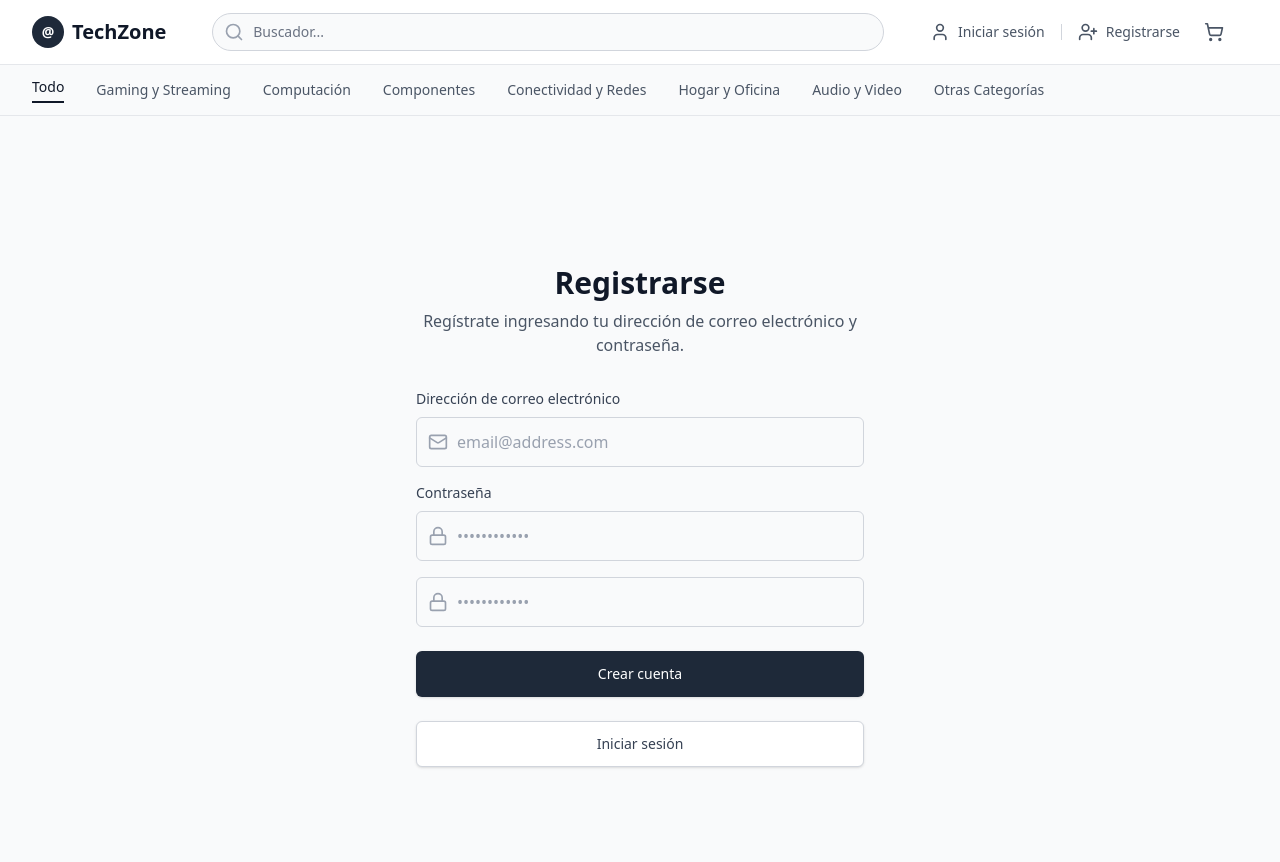
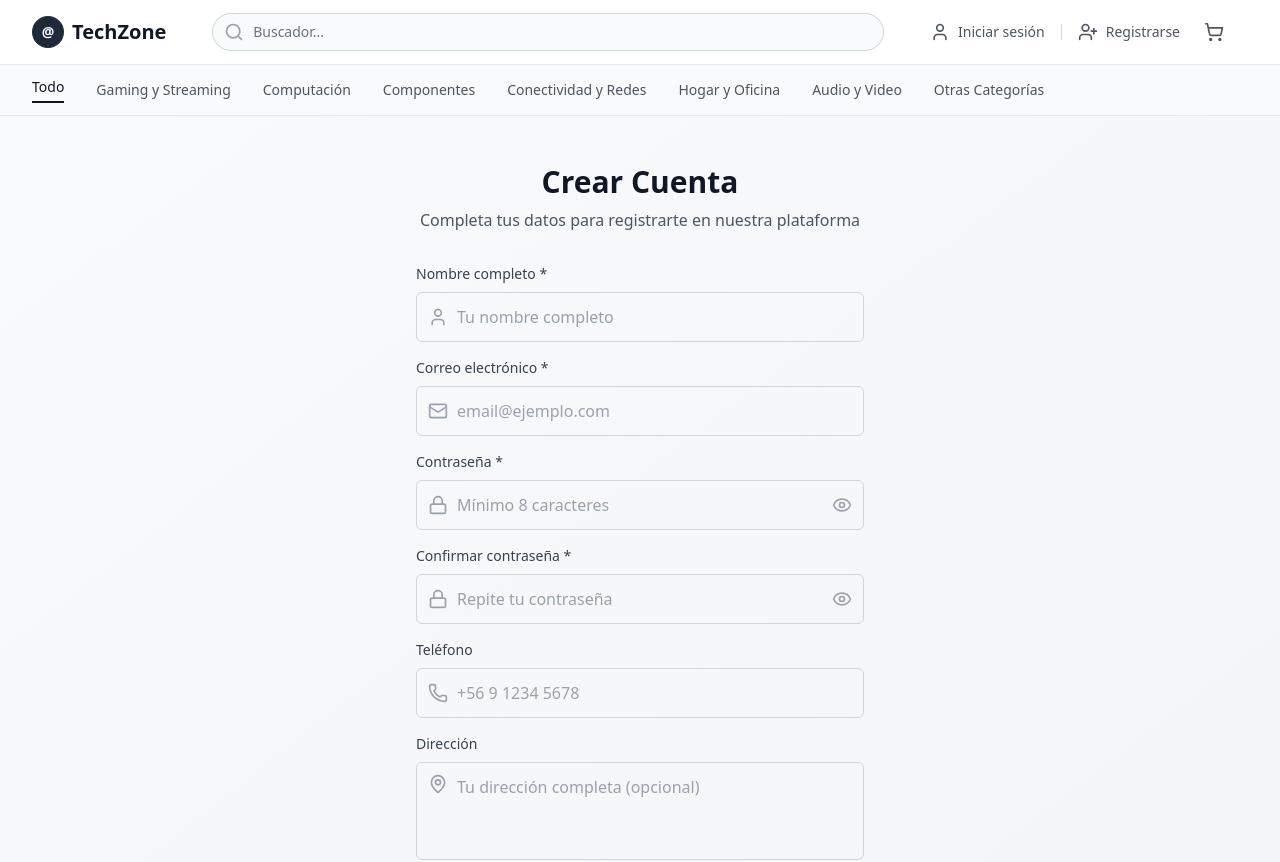
Before and after one commit to Dario-Gago/TechZone, a React (Vite) app: page /register in a window 1280 px wide. Shown: the top 862 px of the page. Built offline with nearby package versions, Linux system fonts and the light colour scheme.

Commit message:
Modificando register para tabla de usuarios

```diff
--- a/src/pages/Register.jsx
+++ b/src/pages/Register.jsx
@@ -1,36 +1,170 @@
 import React, { useState } from 'react'
-import { Mail, Lock } from 'lucide-react'
+import { Mail, Lock, User, Phone, MapPin, Eye, EyeOff } from 'lucide-react'
 
 const Register = () => {
-  const [email, setEmail] = useState('')
-  const [password, setPassword] = useState('')
-  const [confirmPassword, setConfirmPassword] = useState('')
+  const [formData, setFormData] = useState({
+    nombre: '',
+    email: '',
+    password: '',
+    confirmPassword: '',
+    telefono: '',
+    direccion: ''
+  })
+  const [showPassword, setShowPassword] = useState(false)
+  const [showConfirmPassword, setShowConfirmPassword] = useState(false)
+  const [errors, setErrors] = useState({})
+  const [isLoading, setIsLoading] = useState(false)
 
-  const handleSubmit = () => {
-    if (password !== confirmPassword) {
-      alert('Las contraseñas no coinciden')
+  const validateForm = () => {
+    const newErrors = {}
+
+    // Validar nombre
+    if (!formData.nombre.trim()) {
+      newErrors.nombre = 'El nombre es requerido'
+    } else if (formData.nombre.length > 100) {
+      newErrors.nombre = 'El nombre no puede exceder 100 caracteres'
+    }
+
+    // Validar email
+    const emailRegex = /^[^\s@]+@[^\s@]+\.[^\s@]+$/
+    if (!formData.email.trim()) {
+      newErrors.email = 'El email es requerido'
+    } else if (!emailRegex.test(formData.email)) {
+      newErrors.email = 'Ingresa un email válido'
+    } else if (formData.email.length > 100) {
+      newErrors.email = 'El email no puede exceder 100 caracteres'
+    }
+
+    // Validar contraseña
+    if (!formData.password) {
+      newErrors.password = 'La contraseña es requerida'
+    } else if (formData.password.length < 8) {
+      newErrors.password = 'La contraseña debe tener al menos 8 caracteres'
+    }
+
+    // Validar confirmación de contraseña
+    if (formData.password !== formData.confirmPassword) {
+      newErrors.confirmPassword = 'Las contraseñas no coinciden'
+    }
+
+    // Validar teléfono (opcional pero con formato)
+    if (formData.telefono && formData.telefono.length > 20) {
+      newErrors.telefono = 'El teléfono no puede exceder 20 caracteres'
+    }
+
+    setErrors(newErrors)
+    return Object.keys(newErrors).length === 0
+  }
+
+  const handleInputChange = (e) => {
+    const { name, value } = e.target
+    setFormData((prev) => ({
+      ...prev,
+      [name]: value
+    }))
+
+    // Limpiar error específico cuando el usuario empiece a escribir
+    if (errors[name]) {
+      setErrors((prev) => ({
+        ...prev,
+        [name]: ''
+      }))
+    }
+  }
+
+  const handleSubmit = async () => {
+    if (!validateForm()) {
       return
     }
-    console.log('Register attempt:', { email, password, confirmPassword })
+
+    setIsLoading(true)
+
+    try {
+      // Simular llamada a API
+      console.log('Datos de registro:', {
+        nombre: formData.nombre,
+        email: formData.email,
+        password: formData.password, // En producción, esto se hashearía en el backend
+        telefono: formData.telefono || null,
+        direccion: formData.direccion || null
+      })
+
+      // Simular delay de API
+      await new Promise((resolve) => setTimeout(resolve, 1000))
+
+      alert('¡Registro exitoso! Bienvenido/a ' + formData.nombre)
+
+      // Resetear formulario
+      setFormData({
+        nombre: '',
+        email: '',
+        password: '',
+        confirmPassword: '',
+        telefono: '',
+        direccion: ''
+      })
+    } catch (error) {
+      console.error('Error en el registro:', error)
+      alert('Error al registrar usuario. Intenta nuevamente.')
+    } finally {
+      setIsLoading(false)
+    }
   }
 
   return (
-    <div className="min-h-screen bg-gray-50 flex items-center justify-center py-12 px-4 sm:px-6 lg:px-8">
+    <div className="min-h-screen bg-gradient-to-br from-gray-50 to-gray-100 flex items-center justify-center py-12 px-4 sm:px-6 lg:px-8">
       <div className="max-w-md w-full space-y-8">
         <div className="text-center">
-          <h1 className="text-3xl font-bold text-gray-900 mb-2">Registrarse</h1>
+          <h1 className="text-3xl font-bold text-gray-900 mb-2">
+            Crear Cuenta
+          </h1>
           <p className="text-gray-600">
-            Regístrate ingresando tu dirección de correo electrónico y
-            contraseña.
+            Completa tus datos para registrarte en nuestra plataforma
           </p>
         </div>
 
         <div className="mt-8 space-y-6">
           <div className="space-y-4">
+            {/* Nombre */}
             <div>
-              <div className="block text-sm font-medium text-gray-700 mb-2">
-                Dirección de correo electrónico
+              <label
+                htmlFor="nombre"
+                className="block text-sm font-medium text-gray-700 mb-2"
+              >
+                Nombre completo *
+              </label>
+              <div className="relative">
+                <div className="absolute inset-y-0 left-0 pl-3 flex items-center pointer-events-none">
+                  <User className="h-5 w-5 text-gray-400" />
+                </div>
+                <input
+                  id="nombre"
+                  name="nombre"
+                  type="text"
+                  required
+                  className={`block w-full pl-10 pr-3 py-3 border rounded-md placeholder-gray-400 focus:outline-none focus:ring-2 focus:border-transparent transition duration-200 ${
+                    errors.nombre
+                      ? 'border-red-300 focus:ring-red-500'
+                      : 'border-gray-300 focus:ring-blue-500'
+                  }`}
+                  placeholder="Tu nombre completo"
+                  value={formData.nombre}
+                  onChange={handleInputChange}
+                />
               </div>
+              {errors.nombre && (
+                <p className="mt-1 text-sm text-red-600">{errors.nombre}</p>
+              )}
+            </div>
+
+            {/* Email */}
+            <div>
+              <label
+                htmlFor="email"
+                className="block text-sm font-medium text-gray-700 mb-2"
+              >
+                Correo electrónico *
+              </label>
               <div className="relative">
                 <div className="absolute inset-y-0 left-0 pl-3 flex items-center pointer-events-none">
                   <Mail className="h-5 w-5 text-gray-400" />
@@ -39,18 +173,30 @@ const Register = () => {
                   id="email"
                   name="email"
                   type="email"
-                  className="block w-full pl-10 pr-3 py-3 border border-gray-300 rounded-md placeholder-gray-400 focus:outline-none focus:ring-2 focus:ring-gray-900 focus:border-transparent"
-                  placeholder="email@address.com"
-                  value={email}
-                  onChange={(e) => setEmail(e.target.value)}
+                  required
+                  className={`block w-full pl-10 pr-3 py-3 border rounded-md placeholder-gray-400 focus:outline-none focus:ring-2 focus:border-transparent transition duration-200 ${
+                    errors.email
+                      ? 'border-red-300 focus:ring-red-500'
+                      : 'border-gray-300 focus:ring-blue-500'
+                  }`}
+                  placeholder="email@ejemplo.com"
+                  value={formData.email}
+                  onChange={handleInputChange}
                 />
               </div>
+              {errors.email && (
+                <p className="mt-1 text-sm text-red-600">{errors.email}</p>
+              )}
             </div>
 
+            {/* Contraseña */}
             <div>
-              <div className="block text-sm font-medium text-gray-700 mb-2">
-                Contraseña
-              </div>
+              <label
+                htmlFor="password"
+                className="block text-sm font-medium text-gray-700 mb-2"
+              >
+                Contraseña *
+              </label>
               <div className="relative">
                 <div className="absolute inset-y-0 left-0 pl-3 flex items-center pointer-events-none">
                   <Lock className="h-5 w-5 text-gray-400" />
@@ -58,16 +204,42 @@ const Register = () => {
                 <input
                   id="password"
                   name="password"
-                  type="password"
-                  className="block w-full pl-10 pr-3 py-3 border border-gray-300 rounded-md placeholder-gray-400 focus:outline-none focus:ring-2 focus:ring-gray-900 focus:border-transparent"
-                  placeholder="••••••••••••"
-                  value={password}
-                  onChange={(e) => setPassword(e.target.value)}
+                  type={showPassword ? 'text' : 'password'}
+                  required
+                  className={`block w-full pl-10 pr-10 py-3 border rounded-md placeholder-gray-400 focus:outline-none focus:ring-2 focus:border-transparent transition duration-200 ${
+                    errors.password
+                      ? 'border-red-300 focus:ring-red-500'
+                      : 'border-gray-300 focus:ring-blue-500'
+                  }`}
+                  placeholder="Mínimo 8 caracteres"
+                  value={formData.password}
+                  onChange={handleInputChange}
                 />
+                <button
+                  type="button"
+                  className="absolute inset-y-0 right-0 pr-3 flex items-center"
+                  onClick={() => setShowPassword(!showPassword)}
+                >
+                  {showPassword ? (
+                    <EyeOff className="h-5 w-5 text-gray-400 hover:text-gray-600" />
+                  ) : (
+                    <Eye className="h-5 w-5 text-gray-400 hover:text-gray-600" />
+                  )}
+                </button>
               </div>
+              {errors.password && (
+                <p className="mt-1 text-sm text-red-600">{errors.password}</p>
+              )}
             </div>
 
+            {/* Confirmar contraseña */}
             <div>
+              <label
+                htmlFor="confirmPassword"
+                className="block text-sm font-medium text-gray-700 mb-2"
+              >
+                Confirmar contraseña *
+              </label>
               <div className="relative">
                 <div className="absolute inset-y-0 left-0 pl-3 flex items-center pointer-events-none">
                   <Lock className="h-5 w-5 text-gray-400" />
@@ -75,34 +247,125 @@ const Register = () => {
                 <input
                   id="confirmPassword"
                   name="confirmPassword"
-                  type="password"
-                  className="block w-full pl-10 pr-3 py-3 border border-gray-300 rounded-md placeholder-gray-400 focus:outline-none focus:ring-2 focus:ring-gray-900 focus:border-transparent"
-                  placeholder="••••••••••••"
-                  value={confirmPassword}
-                  onChange={(e) => setConfirmPassword(e.target.value)}
+                  type={showConfirmPassword ? 'text' : 'password'}
+                  required
+                  className={`block w-full pl-10 pr-10 py-3 border rounded-md placeholder-gray-400 focus:outline-none focus:ring-2 focus:border-transparent transition duration-200 ${
+                    errors.confirmPassword
+                      ? 'border-red-300 focus:ring-red-500'
+                      : 'border-gray-300 focus:ring-blue-500'
+                  }`}
+                  placeholder="Repite tu contraseña"
+                  value={formData.confirmPassword}
+                  onChange={handleInputChange}
+                />
+                <button
+                  type="button"
+                  className="absolute inset-y-0 right-0 pr-3 flex items-center"
+                  onClick={() => setShowConfirmPassword(!showConfirmPassword)}
+                >
+                  {showConfirmPassword ? (
+                    <EyeOff className="h-5 w-5 text-gray-400 hover:text-gray-600" />
+                  ) : (
+                    <Eye className="h-5 w-5 text-gray-400 hover:text-gray-600" />
+                  )}
+                </button>
+              </div>
+              {errors.confirmPassword && (
+                <p className="mt-1 text-sm text-red-600">
+                  {errors.confirmPassword}
+                </p>
+              )}
+            </div>
+
+            {/* Teléfono */}
+            <div>
+              <label
+                htmlFor="telefono"
+                className="block text-sm font-medium text-gray-700 mb-2"
+              >
+                Teléfono
+              </label>
+              <div className="relative">
+                <div className="absolute inset-y-0 left-0 pl-3 flex items-center pointer-events-none">
+                  <Phone className="h-5 w-5 text-gray-400" />
+                </div>
+                <input
+                  id="telefono"
+                  name="telefono"
+                  type="tel"
+                  className={`block w-full pl-10 pr-3 py-3 border rounded-md placeholder-gray-400 focus:outline-none focus:ring-2 focus:border-transparent transition duration-200 ${
+                    errors.telefono
+                      ? 'border-red-300 focus:ring-red-500'
+                      : 'border-gray-300 focus:ring-blue-500'
+                  }`}
+                  placeholder="+56 9 1234 5678"
+                  value={formData.telefono}
+                  onChange={handleInputChange}
+                />
+              </div>
+              {errors.telefono && (
+                <p className="mt-1 text-sm text-red-600">{errors.telefono}</p>
+              )}
+            </div>
+
+            {/* Dirección */}
+            <div>
+              <label
+                htmlFor="direccion"
+                className="block text-sm font-medium text-gray-700 mb-2"
+              >
+                Dirección
+              </label>
+              <div className="relative">
+                <div className="absolute inset-y-0 left-0 pl-3 pt-3 pointer-events-none">
+                  <MapPin className="h-5 w-5 text-gray-400" />
+                </div>
+                <textarea
+                  id="direccion"
+                  name="direccion"
+                  rows={3}
+                  className="block w-full pl-10 pr-3 py-3 border border-gray-300 rounded-md placeholder-gray-400 focus:outline-none focus:ring-2 focus:ring-blue-500 focus:border-transparent transition duration-200 resize-none"
+                  placeholder="Tu dirección completa (opcional)"
+                  value={formData.direccion}
+                  onChange={handleInputChange}
                 />
               </div>
             </div>
           </div>
 
           <button
-            type="button"
-            onClick={handleSubmit}
-            className="w-full flex justify-center py-3 px-4 border border-transparent rounded-md shadow-sm text-sm font-medium text-white bg-gray-800 hover:bg-gray-900 focus:outline-none focus:ring-2 focus:ring-offset-2 focus:ring-gray-500 transition duration-200"
+            type="submit"
+            disabled={isLoading}
+            className={`w-full flex justify-center py-3 px-4 border border-transparent rounded-md shadow-sm text-sm font-medium text-white transition duration-200 ${
+              isLoading
+                ? 'bg-gray-400 cursor-not-allowed'
+                : 'bg-blue-600 hover:bg-blue-700 focus:outline-none focus:ring-2 focus:ring-offset-2 focus:ring-blue-500'
+            }`}
           >
-            Crear cuenta
+            {isLoading ? (
+              <div className="flex items-center">
+                <div className="animate-spin rounded-full h-4 w-4 border-b-2 border-white mr-2"></div>
+                Creando cuenta...
+              </div>
+            ) : (
+              'Crear cuenta'
+            )}
           </button>
 
           <div className="mt-6">
             <button
               type="button"
-              className="w-full flex justify-center py-3 px-4 border border-gray-300 rounded-md shadow-sm text-sm font-medium text-gray-700 bg-white hover:bg-gray-50 focus:outline-none focus:ring-2 focus:ring-offset-2 focus:ring-gray-500 transition duration-200"
-              onClick={() => console.log('Iniciar sesión clicked')}
+              className="w-full flex justify-center py-3 px-4 border border-gray-300 rounded-md shadow-sm text-sm font-medium text-gray-700 bg-white hover:bg-gray-50 focus:outline-none focus:ring-2 focus:ring-offset-2 focus:ring-blue-500 transition duration-200"
+              onClick={() => console.log('Redirigir a login')}
             >
-              Iniciar sesión
+              ¿Ya tienes cuenta? Iniciar sesión
             </button>
           </div>
         </div>
+
+        <p className="mt-4 text-xs text-gray-500 text-center">
+          Los campos marcados con * son obligatorios
+        </p>
       </div>
     </div>
   )
```
